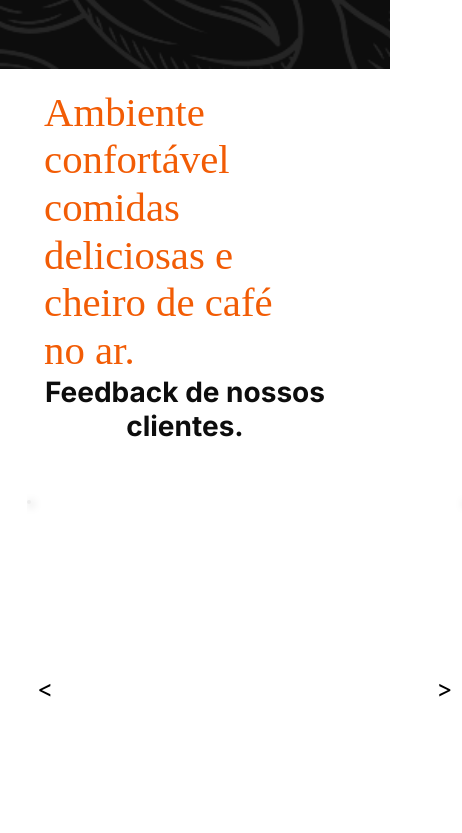
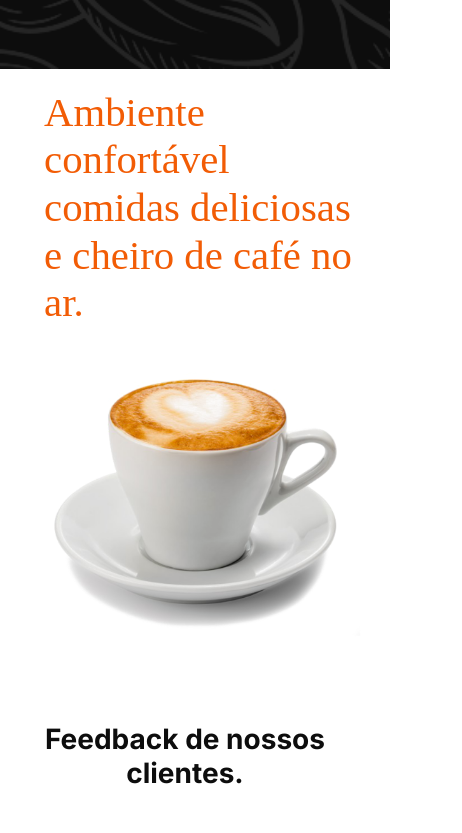
Before and after one commit to GuiJg/Coffee-Cube, a website: page index.html in a window 390 px wide. Shown: the part 4294-5127 px from the top of the page, 462 px wide, since content can reach past the window. Drawn offline with Linux system fonts and the light colour scheme; a web font is replaced by a local one.

Commit message:
fix: fixing feedback slider

```diff
--- a/styles/responsive.css
+++ b/styles/responsive.css
@@ -185,10 +185,21 @@
 
     .feedback-page {
         flex-direction: column;
+        gap: 60px;
+    }
+
+    #slider-container{
+        width: 300px;
+        grid-template-rows: 1fr;
     }
 
     .feedback-page img {
-        width: 0;
+        transform: translateX(0%);
+        width: 100%;
+    }
+
+    .feedback-text h2{
+        margin-right: 0;
     }
 
     .contact-page {
```
